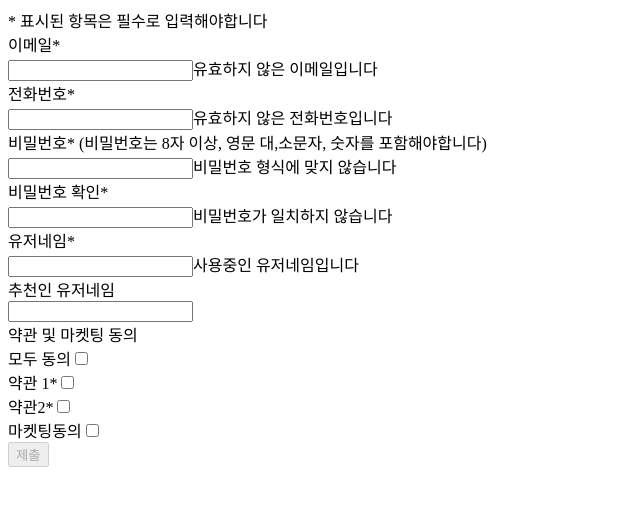
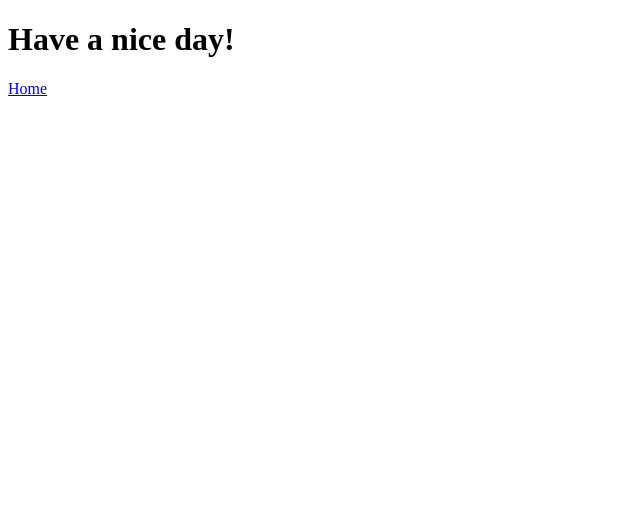
Before and after one commit to s2lululala/react-signup-form, a React (Create React App) app: page /greeting in a window 1280 px wide. Shown: the top 506 px of the page, without its empty margins (0-640 px from the left). Built offline with nearby package versions, Linux system fonts and the light colour scheme.

Commit message:
✨ Add pagination

```diff
--- a/package.json
+++ b/package.json
@@ -12,6 +12,7 @@
     "@types/react-dom": "^18.0.5",
     "react": "^18.1.0",
     "react-dom": "^18.1.0",
+    "react-router-dom": "^6.3.0",
     "react-scripts": "5.0.1",
     "typescript": "^4.7.2",
     "web-vitals": "^2.1.4"
--- a/src/App.tsx
+++ b/src/App.tsx
@@ -1,9 +1,16 @@
+import { Routes, Route } from "react-router-dom";
+import Greeting from "./pages/Greeting";
+import Home from "./pages/Home";
 import Signup from "./pages/Signup";
 
 function App() {
   return (
     <div className="App">
-      <Signup />
+      <Routes>
+        <Route path="/" element={<Home/>}></Route>
+        <Route path="/signup" element={<Signup/>}></Route>
+        <Route path="/greeting" element={<Greeting/>}></Route>
+      </Routes>
     </div>
   );
 }
--- a/src/index.tsx
+++ b/src/index.tsx
@@ -1,10 +1,13 @@
 import React from 'react';
 import ReactDOM from 'react-dom/client';
+import { BrowserRouter } from "react-router-dom";
 import App from './App';
 
 const root = ReactDOM.createRoot(document.getElementById('root') as HTMLElement);
 root.render(
   <React.StrictMode>
-    <App />
+    <BrowserRouter>
+      <App />
+    </BrowserRouter>
   </React.StrictMode>
 );
--- /dev/null
+++ b/src/pages/Greeting.tsx
@@ -0,0 +1,12 @@
+import { Link } from "react-router-dom";
+
+const Greeting = () => {
+  return(
+    <>
+      <h1>Have a nice day!</h1>
+      <Link to="/">Home</Link>
+    </>
+  )
+}
+
+export default Greeting;
--- /dev/null
+++ b/src/pages/Home.tsx
@@ -0,0 +1,12 @@
+import { Link } from "react-router-dom";
+
+const Home = () => {
+  return(
+    <>
+      <h1>Welcome!</h1>
+      <Link to="signup">Sign Up</Link>
+    </>
+  )
+}
+
+export default Home;
--- a/src/pages/Signup.tsx
+++ b/src/pages/Signup.tsx
@@ -3,6 +3,7 @@ import Input from "../components/Input";
 import InputBox from "../components/InputBox";
 import validation from "../utils/validation";
 import checking from "../utils/checking";
+import { useNavigate } from "react-router-dom";
 
 function Signup() {
   const [infos, setInfos] = useState({
@@ -62,8 +63,15 @@ function Signup() {
     }
   }
 
+  const navigate = useNavigate();
+
+  const handleSubmit = (e : any) => {
+    e.preventDefault();
+    navigate("/greeting");
+  }
+
   return(
-    <div>
+    <form onSubmit={handleSubmit}>
       <div>
         * 표시된 항목은 필수로 입력해야합니다
       </div>
@@ -174,7 +182,9 @@ function Signup() {
         </div>
       </div>
       <div>
-        <button
+        <input
+          type="submit"
+          value="제출"
           disabled={
             isCheckedInfos.email && isCheckedInfos.phone
             && isValidInfos.password && isCheckedInfos.password
@@ -183,11 +193,9 @@ function Signup() {
             && infos.term1 && infos.term2
             ? false : true
          }
-         >
-          제출
-        </button>
+         />
       </div>
-    </div>
+    </form>
   )
 }
 
```
Also changed, not shown: 1 other file (tests, documents, lock files or other folders).
